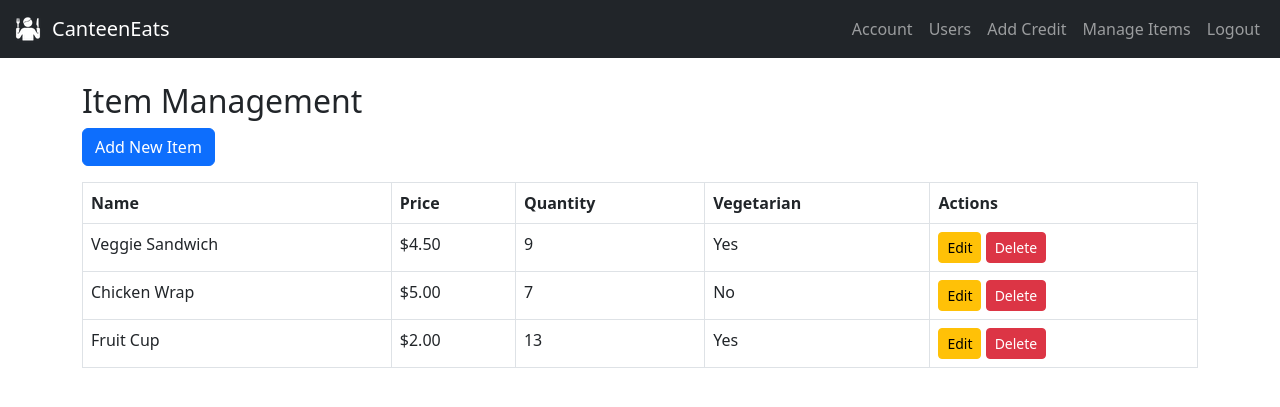
After one commit to miketeachestech/example-major-work-school-canteen-ordering-system, a Flask app: page /items in a window 1280 px wide. The commit adds this page. Shown: the top 407 px of the page. Run offline with Flask 3, Linux system fonts and the light colour scheme; a user stored in the database is signed in.

Commit message:
Added item management for staff.

```diff
--- a/app.py
+++ b/app.py
@@ -7,8 +7,8 @@ from flask_login import (
     current_user,
 )
 
-from models import db, User
-from forms import RegisterForm, LoginForm, EditAccountForm, CreditForm
+from models import db, User, Item
+from forms import RegisterForm, LoginForm, EditAccountForm, CreditForm, ItemForm
 from config import Config
 from seed_db import seed_all
 
@@ -151,6 +151,71 @@ def credit():
             return redirect(url_for("credit"))
     return render_template("credit.html", form=form)
 
+@app.route("/items")
+@login_required
+def items():
+    if not current_user.is_staff:
+        flash("Access denied.", "danger")
+        return redirect(url_for("dashboard"))
+
+    all_items = Item.query.all()
+    return render_template("items.html", items=all_items)
+
+
+@app.route("/items/add", methods=["GET", "POST"])
+@login_required
+def add_item():
+    if not current_user.is_staff:
+        flash("Access denied.", "danger")
+        return redirect(url_for("dashboard"))
+
+    form = ItemForm()
+    if form.validate_on_submit():
+        item = Item(
+            name=form.name.data,
+            price=form.price.data,
+            quantity=form.quantity.data,
+            is_vegetarian=form.is_vegetarian.data,
+        )
+        db.session.add(item)
+        db.session.commit()
+        flash("Item added successfully.", "success")
+        return redirect(url_for("items"))
+    return render_template("item_form.html", form=form, action="Add")
+
+
+@app.route("/items/<int:item_id>/edit", methods=["GET", "POST"])
+@login_required
+def edit_item(item_id):
+    if not current_user.is_staff:
+        flash("Access denied.", "danger")
+        return redirect(url_for("dashboard"))
+
+    item = Item.query.get_or_404(item_id)
+    form = ItemForm(obj=item)
+    if form.validate_on_submit():
+        item.name = form.name.data
+        item.price = form.price.data
+        item.quantity = form.quantity.data
+        item.is_vegetarian = form.is_vegetarian.data
+        db.session.commit()
+        flash("Item updated successfully.", "success")
+        return redirect(url_for("items"))
+    return render_template("item_form.html", form=form, action="Edit")
+
+
+@app.route("/items/<int:item_id>/delete", methods=["POST"])
+@login_required
+def delete_item(item_id):
+    if not current_user.is_staff:
+        flash("Access denied.", "danger")
+        return redirect(url_for("dashboard"))
+
+    item = Item.query.get_or_404(item_id)
+    db.session.delete(item)
+    db.session.commit()
+    flash("Item deleted successfully.", "success")
+    return redirect(url_for("items"))
 
 if __name__ == "__main__":
     """
--- a/seed_db.py
+++ b/seed_db.py
@@ -9,7 +9,7 @@ def create_user(email, password, is_staff=False):
         print(f"User '{email}' already exists.")
         return existing
 
-    user = User(email=email, is_staff=is_staff, credit=Decimal("20.00"))  # Add starting credit
+    user = User(email=email, is_staff=is_staff, credit=Decimal("100.00"))  # Add starting credit
     user.set_password(password)
     db.session.add(user)
     db.session.commit()
--- a/templates/base.html
+++ b/templates/base.html
@@ -36,6 +36,9 @@
           <li class="nav-item">
             <a class="nav-link" href="{{ url_for('credit') }}">Add Credit</a>
           </li>
+          <li class="nav-item">
+            <a class="nav-link" href="{{ url_for('items') }}">Manage Items</a>
+          </li>
           {% endif %}
           <li class="nav-item">
             <a class="nav-link" href="{{ url_for('logout') }}">Logout</a>
--- /dev/null
+++ b/templates/items.html
@@ -0,0 +1,34 @@
+{% extends "base.html" %}
+{% block title %}Manage Items{% endblock %}
+{% block content %}
+<h2>Item Management</h2>
+<a href="{{ url_for('add_item') }}" class="btn btn-primary mb-3">Add New Item</a>
+
+<table class="table table-bordered">
+  <thead>
+    <tr>
+      <th>Name</th>
+      <th>Price</th>
+      <th>Quantity</th>
+      <th>Vegetarian</th>
+      <th>Actions</th>
+    </tr>
+  </thead>
+  <tbody>
+    {% for item in items %}
+    <tr>
+      <td>{{ item.name }}</td>
+      <td>${{ "{:.2f}".format(item.price) }}</td>
+      <td>{{ item.quantity }}</td>
+      <td>{{ 'Yes' if item.is_vegetarian else 'No' }}</td>
+      <td>
+        <a href="{{ url_for('edit_item', item_id=item.id) }}" class="btn btn-sm btn-warning">Edit</a>
+        <form action="{{ url_for('delete_item', item_id=item.id) }}" method="POST" style="display:inline;">
+          <button type="submit" class="btn btn-sm btn-danger" onclick="return confirm('Delete this item?')">Delete</button>
+        </form>
+      </td>
+    </tr>
+    {% endfor %}
+  </tbody>
+</table>
+{% endblock %}
```
Also changed, not shown: forms.py (+8 -1 lines), templates/item_form.html (added, +13 -0 lines), README.md.
